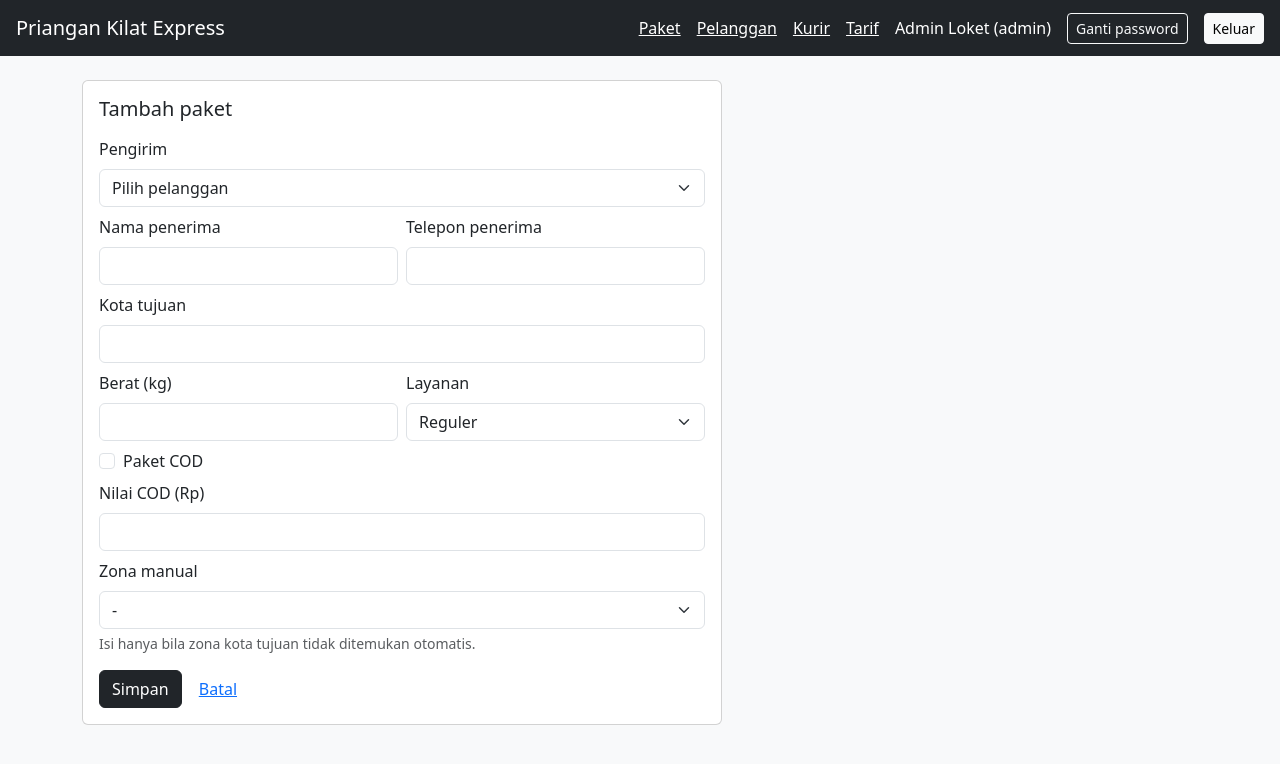
After one commit to pratiwi444/Priangan_Kilat_Express, a Laravel app: page /admin/paket/create in a window 1280 px wide. The commit adds this page. Shown: the top 764 px of the page. Run offline with Laravel 12, Linux system fonts and the light colour scheme; a user stored in the database is signed in; data comes from the database, SQL or seed files in the repository; data that the repository does not hold is empty.

Commit message:
input paket, resi, ongkir, biaya cod, pusat wilayah

```diff
--- /dev/null
+++ b/app/Http/Controllers/Admin/PaketController.php
@@ -0,0 +1,79 @@
+<?php
+
+namespace App\Http\Controllers\Admin;
+
+use App\Enums\StatusPaket;
+use App\Http\Controllers\Controller;
+use App\Models\{Kurir, Paket, Pelanggan, Zona};
+use App\Rules\TeleponValid;
+use App\Services\PaketService;
+use Illuminate\Http\Request;
+
+class PaketController extends Controller
+{
+    public function __construct(private PaketService $svc) {}
+
+    public function index(Request $r)
+    {
+        $q = Paket::with(['kurir', 'zona'])->latest('id');
+
+        if ($r->filled('status')) {
+            $q->where('status', $r->status);
+        }
+        if ($r->filled('cari')) {
+            $q->where(fn ($w) => $w->where('no_resi', 'like', "%{$r->cari}%")
+                                   ->orWhere('nama_penerima', 'like', "%{$r->cari}%"));
+        }
+
+        return view('admin.paket.index', [
+            'paket'   => $q->paginate(15)->withQueryString(),
+            'ringkas' => Paket::selectRaw('status, count(*) n')->groupBy('status')->pluck('n', 'status'),
+            'status'  => StatusPaket::cases(),
+        ]);
+    }
+
+    public function create()
+    {
+        return view('admin.paket.form', [
+            'pelanggan' => Pelanggan::orderBy('nama')->get(),
+            'zona'      => Zona::orderBy('id')->get(),
+        ]);
+    }
+
+    public function store(Request $r)
+    {
+        $d = $r->validate([
+            'pelanggan_id'     => 'required|exists:pelanggan,id',
+            'nama_penerima'    => 'required|max:100',
+            'telepon_penerima' => ['required', new TeleponValid],
+            'kota_tujuan'      => 'required|max:100',
+            'berat'            => 'required|numeric|gt:0',
+            'layanan'          => 'required|in:reguler,express',
+            'is_cod'           => 'nullable|boolean',
+            'nilai_cod'        => 'required_if:is_cod,1|nullable|integer|min:1',
+            'zona_id_manual'   => 'nullable|exists:zona,id',
+        ], [
+            'required'          => ':attribute wajib diisi.',
+            'required_if'       => ':attribute wajib diisi bila paket COD.',
+            'berat.gt'          => 'Berat harus lebih dari nol.',
+            'berat.numeric'     => 'Berat harus berupa angka.',
+            'nilai_cod.integer' => 'Nilai COD harus berupa angka bulat.',
+        ], [
+            'pelanggan_id' => 'Pengirim', 'nama_penerima' => 'Nama penerima',
+            'telepon_penerima' => 'Telepon penerima', 'kota_tujuan' => 'Kota tujuan',
+            'berat' => 'Berat', 'layanan' => 'Layanan', 'nilai_cod' => 'Nilai COD',
+        ]);
+
+        $paket = $this->svc->buat($d, $r->user());
+
+        return redirect()->route('admin.paket.show', $paket)->with('ok', 'Paket tersimpan. Resi: ' . $paket->no_resi);
+    }
+
+    public function show(Paket $paket)
+    {
+        return view('admin.paket.show', [
+            'paket' => $paket->load(['pelanggan', 'zona', 'kurir', 'riwayat.pelaku', 'setoran']),
+            'kurir' => Kurir::where('aktif', true)->orderBy('kode_kurir')->get(),   // dipakai di Bab 7
+        ]);
+    }
+}
--- a/app/Providers/AppServiceProvider.php
+++ b/app/Providers/AppServiceProvider.php
@@ -2,23 +2,22 @@
 
 namespace App\Providers;
 
+use App\Services\PusatWilayah\{FakeClient, HttpClient, PusatWilayahClient};
+use Illuminate\Pagination\Paginator;
 use Illuminate\Support\ServiceProvider;
 
 class AppServiceProvider extends ServiceProvider
 {
-    /**
-     * Register any application services.
-     */
     public function register(): void
     {
-        //
+        $this->app->bind(
+            PusatWilayahClient::class,
+            fn () => config('pusat_wilayah.driver') === 'fake' ? new FakeClient() : new HttpClient()
+        );
     }
 
-    /**
-     * Bootstrap any application services.
-     */
     public function boot(): void
     {
-        //
+        Paginator::useBootstrapFive();   // tautan halaman memakai gaya Bootstrap
     }
 }
--- /dev/null
+++ b/app/Services/PaketService.php
@@ -0,0 +1,76 @@
+<?php
+namespace App\Services;
+
+use App\Enums\StatusPaket;
+use App\Models\{Paket, RiwayatStatus, User, Zona};
+use App\Services\PusatWilayah\PusatWilayahClient;
+use App\Support\Telepon;
+use Illuminate\Support\Facades\DB;
+use Illuminate\Validation\ValidationException;
+
+class PaketService
+{
+    public function __construct(private PusatWilayahClient $wilayah) {}
+
+    public function buat(array $d, User $admin): Paket
+    {
+        // zona: dari Pusat Wilayah, bila kosong wajib zona manual dari Admin
+        $zonaNo = $this->wilayah->cariZona($d['kota_tujuan']);
+        $manual = false;
+        if ($zonaNo === null) {
+            if (empty($d['zona_id_manual'])) {
+                throw ValidationException::withMessages([
+                    'zona_id_manual' => 'Zona tidak diketahui. Pilih zona manual.',
+                ]);
+            }
+            $zona = Zona::findOrFail($d['zona_id_manual']);
+            $manual = true;
+        } else {
+            $zona = Zona::where('nama', 'Zona ' . $zonaNo)->firstOrFail();
+        }
+
+        $ongkir = Tarif::ongkir((float) $d['berat'], $zona->tarif_per_kg, $d['layanan']);
+        $isCod  = !empty($d['is_cod']);
+        $nilai  = $isCod ? (int) $d['nilai_cod'] : 0;
+
+        return DB::transaction(function () use ($d, $admin, $zona, $manual, $ongkir, $isCod, $nilai) {
+            $paket = Paket::create([
+                'no_resi'          => $this->resiBaru(),
+                'pelanggan_id'     => $d['pelanggan_id'],
+                'zona_id'          => $zona->id,
+                'nama_penerima'    => $d['nama_penerima'],
+                'telepon_penerima' => Telepon::normalisasi($d['telepon_penerima']),
+                'kota_tujuan'      => $d['kota_tujuan'],
+                'zona_manual'      => $manual,
+                'berat'            => $d['berat'],
+                'layanan'          => $d['layanan'],
+                'tarif_per_kg'     => $zona->tarif_per_kg,   // disalin saat paket dibuat
+                'ongkir'           => $ongkir,                // disalin saat paket dibuat
+                'is_cod'           => $isCod,
+                'nilai_cod'        => $nilai,
+                'biaya_cod'        => $isCod ? Tarif::biayaCod($nilai) : 0,
+                'status'           => StatusPaket::Diterima,
+                'jumlah_gagal'     => 0,
+                'tanggal_masuk'    => now()->toDateString(),
+            ]);
+            $this->catat($paket, null, StatusPaket::Diterima, $admin, 'Paket diterima di loket');
+            return $paket;
+        });
+    }
+
+    private function resiBaru(): string
+    {
+        $prefix = 'PKE-' . now()->format('ymd') . '-';
+        $terakhir = Paket::where('no_resi', 'like', $prefix . '%')->lockForUpdate()->max('no_resi');
+        $urut = $terakhir ? ((int) substr($terakhir, -4)) + 1 : 1;
+        return $prefix . str_pad((string) $urut, 4, '0', STR_PAD_LEFT);
+    }
+
+    public function catat(Paket $p, ?StatusPaket $dari, StatusPaket $ke, ?User $pelaku, ?string $catatan): void
+    {
+        RiwayatStatus::create([
+            'paket_id' => $p->id, 'status_dari' => $dari, 'status_ke' => $ke,
+            'pelaku_id' => $pelaku?->id, 'catatan' => $catatan, 'waktu' => now(),
+        ]);
+    }
+}
--- /dev/null
+++ b/app/Services/PusatWilayah/FakeClient.php
@@ -0,0 +1,16 @@
+<?php
+namespace App\Services\PusatWilayah;
+
+use Override;
+use PhpParser\Builder\Function_;
+use PhpParser\Node\Expr\FuncCall;
+
+class FakeClient implements PusatWilayahClient
+{
+    #[Override]
+    public Function cariZona(string $kota): ?int
+    {
+        $peta = ['bandung' => 1, 'cimahi' => 2, 'garut' => 2, 'surabaya' => 3];
+        return $peta[strtolower(trim($kota))] ?? null;
+    }
+}
--- /dev/null
+++ b/app/Services/PusatWilayah/PusatWilayahClient.php
@@ -0,0 +1,7 @@
+<?php
+namespace App\Services\PusatWilayah;
+
+interface PusatWilayahClient
+{
+    public function cariZona(string $kota): ?int;
+}
--- /dev/null
+++ b/config/pusat_wilayah.php
@@ -0,0 +1,6 @@
+<?php
+return [
+    'driver' => env('PUSAT_WILAYAH_DRIVER', 'fake'),
+    'base_url' => env('PUSAT_WILAYAH_URL'),
+    'api_key' => env('PUSAT_WILAYAH_KEY')
+];
--- /dev/null
+++ b/resources/views/admin/paket/form.blade.php
@@ -0,0 +1,65 @@
+@extends('layouts.app')
+@section('judul', 'Tambah paket')
+@section('isi')
+<div class="card" style="max-width:640px"><div class="card-body">
+  <h5 class="mb-3">Tambah paket</h5>
+  <form method="post" action="{{ route('admin.paket.store') }}">
+    @csrf
+
+    <label class="form-label">Pengirim</label>
+    <select name="pelanggan_id" class="form-select mb-2">
+      <option value="">Pilih pelanggan</option>
+      @foreach ($pelanggan as $p)
+        <option value="{{ $p->id }}" @selected(old('pelanggan_id') == $p->id)>{{ $p->nama }} ({{ $p->telepon }})</option>
+      @endforeach
+    </select>
+
+    <div class="row g-2 mb-2">
+      <div class="col-md-6">
+        <label class="form-label">Nama penerima</label>
+        <input name="nama_penerima" class="form-control" value="{{ old('nama_penerima') }}">
+      </div>
+      <div class="col-md-6">
+        <label class="form-label">Telepon penerima</label>
+        <input name="telepon_penerima" class="form-control" value="{{ old('telepon_penerima') }}">
+      </div>
+    </div>
+
+    <label class="form-label">Kota tujuan</label>
+    <input name="kota_tujuan" class="form-control mb-2" value="{{ old('kota_tujuan') }}">
+
+    <div class="row g-2 mb-2">
+      <div class="col-md-6">
+        <label class="form-label">Berat (kg)</label>
+        <input name="berat" type="number" step="0.01" min="0" class="form-control" value="{{ old('berat') }}">
+      </div>
+      <div class="col-md-6">
+        <label class="form-label">Layanan</label>
+        <select name="layanan" class="form-select">
+          <option value="reguler" @selected(old('layanan', 'reguler') === 'reguler')>Reguler</option>
+          <option value="express" @selected(old('layanan') === 'express')>Express</option>
+        </select>
+      </div>
+    </div>
+
+    <div class="form-check mb-2">
+      <input class="form-check-input" type="checkbox" name="is_cod" value="1" id="is_cod" @checked(old('is_cod'))>
+      <label class="form-check-label" for="is_cod">Paket COD</label>
+    </div>
+    <label class="form-label">Nilai COD (Rp)</label>
+    <input name="nilai_cod" type="number" min="1" class="form-control mb-2" value="{{ old('nilai_cod') }}">
+
+    <label class="form-label">Zona manual</label>
+    <select name="zona_id_manual" class="form-select">
+      <option value="">-</option>
+      @foreach ($zona as $z)
+        <option value="{{ $z->id }}" @selected(old('zona_id_manual') == $z->id)>{{ $z->nama }}</option>
+      @endforeach
+    </select>
+    <div class="form-text mb-3">Isi hanya bila zona kota tujuan tidak ditemukan otomatis.</div>
+
+    <button class="btn btn-dark">Simpan</button>
+    <a href="{{ route('admin.paket.index') }}" class="btn btn-link">Batal</a>
+  </form>
+</div></div>
+@endsection
--- a/resources/views/layouts/app.blade.php
+++ b/resources/views/layouts/app.blade.php
@@ -13,6 +13,7 @@
     <div class="d-flex gap-3 align-items-center text-white">
       {{-- Menu: tambahkan satu tautan per bab yang selesai --}}
       @if (auth()->user()->role === 'admin')
+        <a class="text-white" href="{{ route('admin.paket.index') }}">Paket</a>
         <a class="text-white" href="{{ route('admin.pelanggan.index') }}">Pelanggan</a>
         <a class="text-white" href="{{ route('admin.kurir.index') }}">Kurir</a>
         <a class="text-white" href="{{ route('admin.tarif') }}">Tarif</a>
--- a/routes/web.php
+++ b/routes/web.php
@@ -1,6 +1,6 @@
 <?php
 
-use App\Http\Controllers\Admin\{PelangganController, KurirController};
+use App\Http\Controllers\Admin\{PelangganController, KurirController, PaketController};
 use App\Http\Controllers\TarifController;
 use App\Http\Controllers\{AuthController, CekResiController};
 
@@ -23,6 +23,7 @@ Route::middleware(['auth', 'role:admin'])->prefix('admin')->name('admin.')->grou
     Route::post('kurir/{kurir}/reset-password', [KurirController::class, 'resetPassword'])->name('kurir.reset');
     Route::post('kurir/{kurir}/nonaktifkan', [KurirController::class, 'nonaktifkan'])->name('kurir.nonaktif');
     Route::get('tarif', [TarifController::class, 'index'])->name('tarif');
+    Route::resource('paket', PaketController::class)->only(['index', 'create', 'store', 'show']);
 });
 Route::middleware(['auth', 'role:manajer'])->prefix('manajer')->name('manajer.')->group(function () {
     Route::get('pelanggan', [PelangganController::class, 'index'])->name('pelanggan');
```
Also changed, not shown: app/Enums/StatusPaket.php (+19 -11 lines), app/Http/Controllers/Admin/KurirController.php (+54 -4 lines), app/Services/PusatWilayah/HttpClient.php (added, +21 -0 lines), app/Services/Tarif.php (added, +18 -0 lines), database/seeders/DatabaseSeeder.php (+14 -11 lines), resources/views/admin/paket/index.blade.php (added, +53 -0 lines), resources/views/admin/paket/show.blade.php (added, +67 -0 lines), tests/Unit/TarifTest.php (+20 -3 lines), 1 other file.
